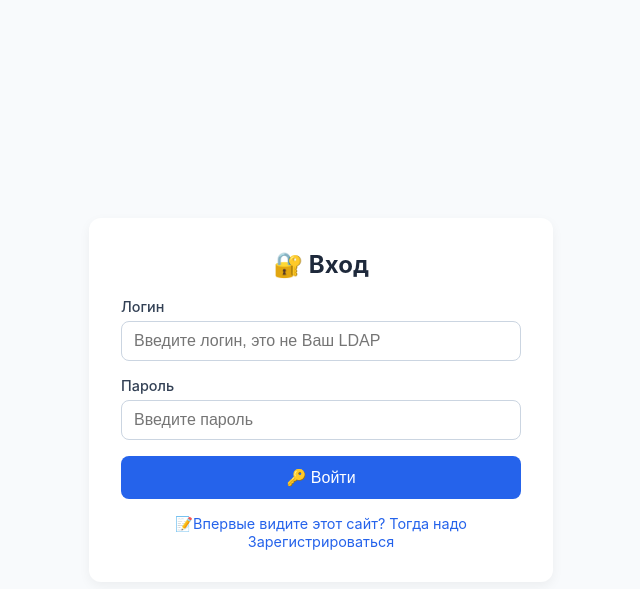
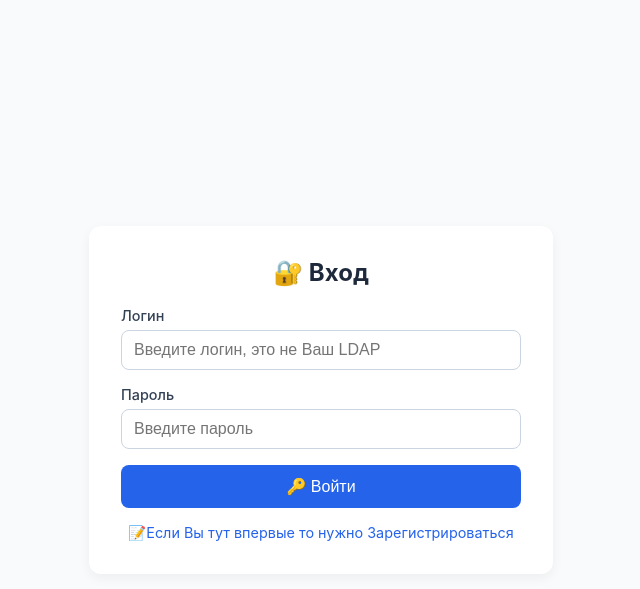
Before and after one commit to Possessed66/BotLMWeb, a Python web app: template templates/login.html in a window 1280 px wide. Shown: the top 589 px of the page, without its empty margins (319-959 px from the left). Run offline with Jinja, Linux system fonts and the light colour scheme; the template is opened without the code that fills it, so the values that code supplies are empty.

Commit message:
Update login.html

```diff
--- a/templates/login.html
+++ b/templates/login.html
@@ -104,7 +104,7 @@
             <div class="error">{{ error }}</div>
         {% endif %}
         <div class="link">
-            <a href="/register">📝Впервые видите этот сайт? Тогда надо Зарегистрироваться</a>
+            <a href="/register">📝Если Вы тут впервые то нужно Зарегистрироваться</a>
         </div>
     </div>
 </body>
```
